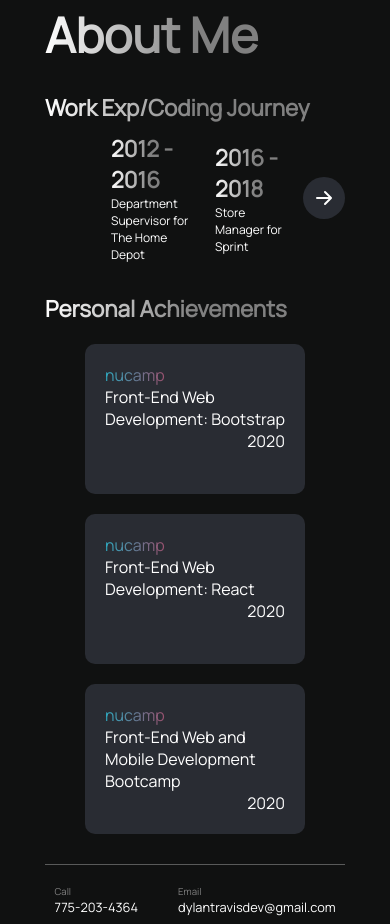
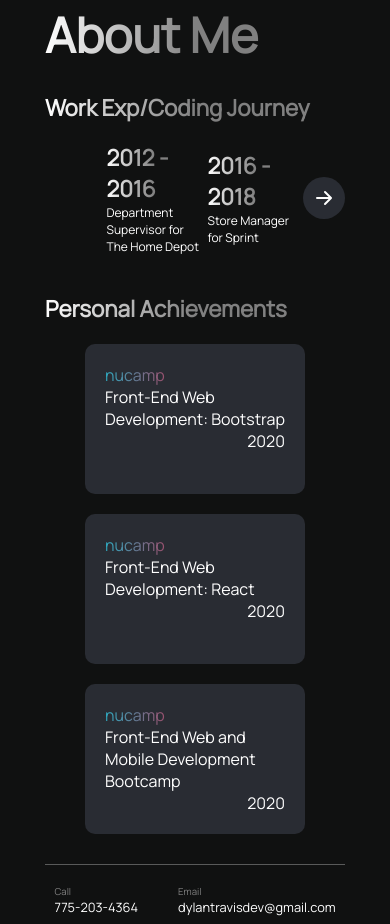
Before and after one commit to asendice/three, a React (Create React App) app in the folder client/: page / in a window 390 px wide. Shown: the part 2260-3184 px from the top of the page. Built offline with nearby package versions, Linux system fonts and the light colour scheme; no server answers.

Commit message:
edited timeline

```diff
--- a/client/src/components/Timeline.js
+++ b/client/src/components/Timeline.js
@@ -32,7 +32,7 @@
     {
       date: "2021",
       title:
-        "Looking for work as Front-End Developer, coding and making projects everyday",
+        "Learning and developing projects everyday",
     },
   ];
 
--- a/client/src/styles/_timeline.scss
+++ b/client/src/styles/_timeline.scss
@@ -15,7 +15,7 @@
     width: 110px;
   }
   @include md {
-    width: 80px;
+    width: 95px;
   }
   transition: all ease-in-out 0.2s;
   cursor: default;
--- a/client/src/styles/style.css
+++ b/client/src/styles/style.css
@@ -975,7 +975,7 @@
 
 @media (max-width: 500px) {
   .timeline-item {
-    width: 80px;
+    width: 95px;
   }
 }
 
```
